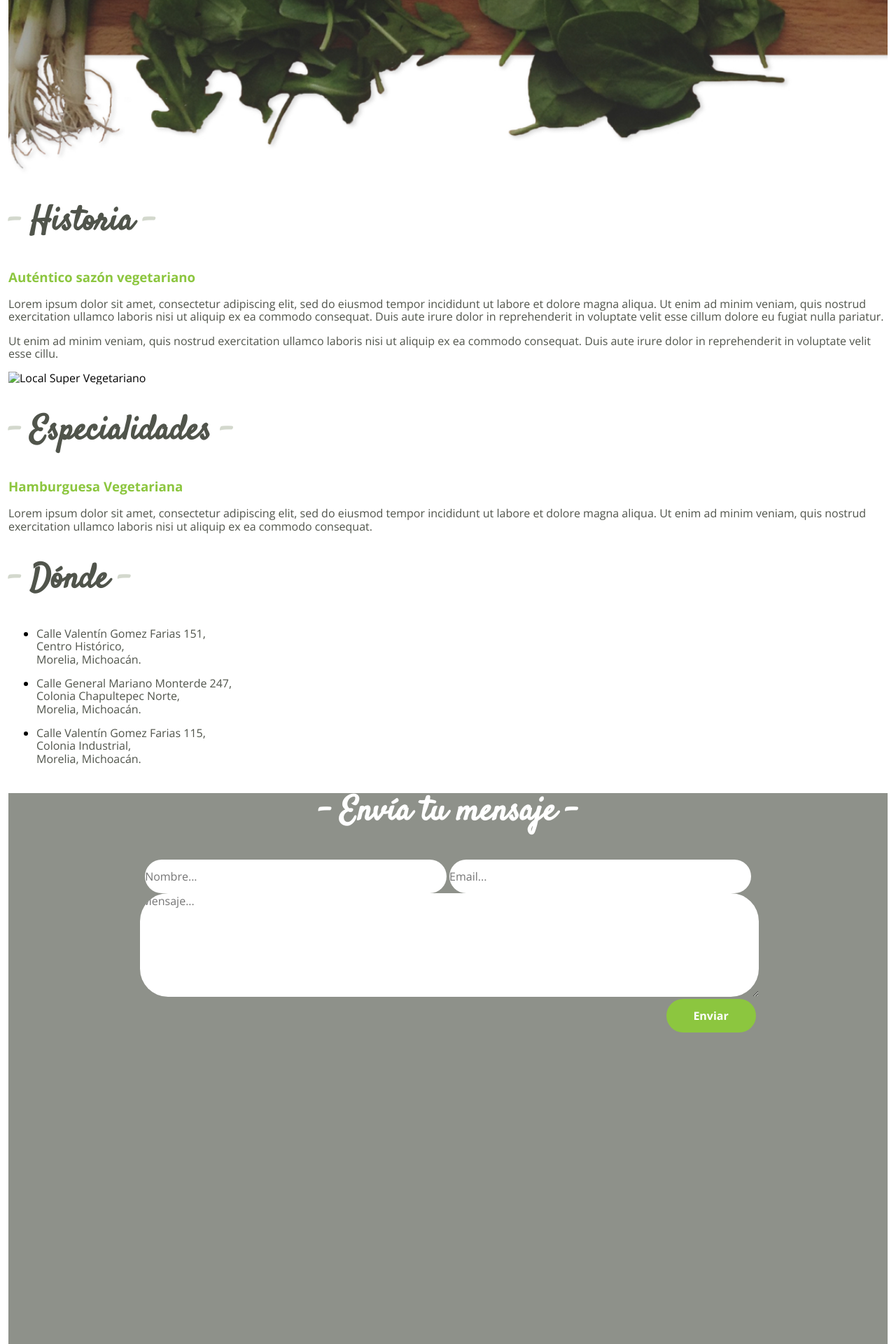
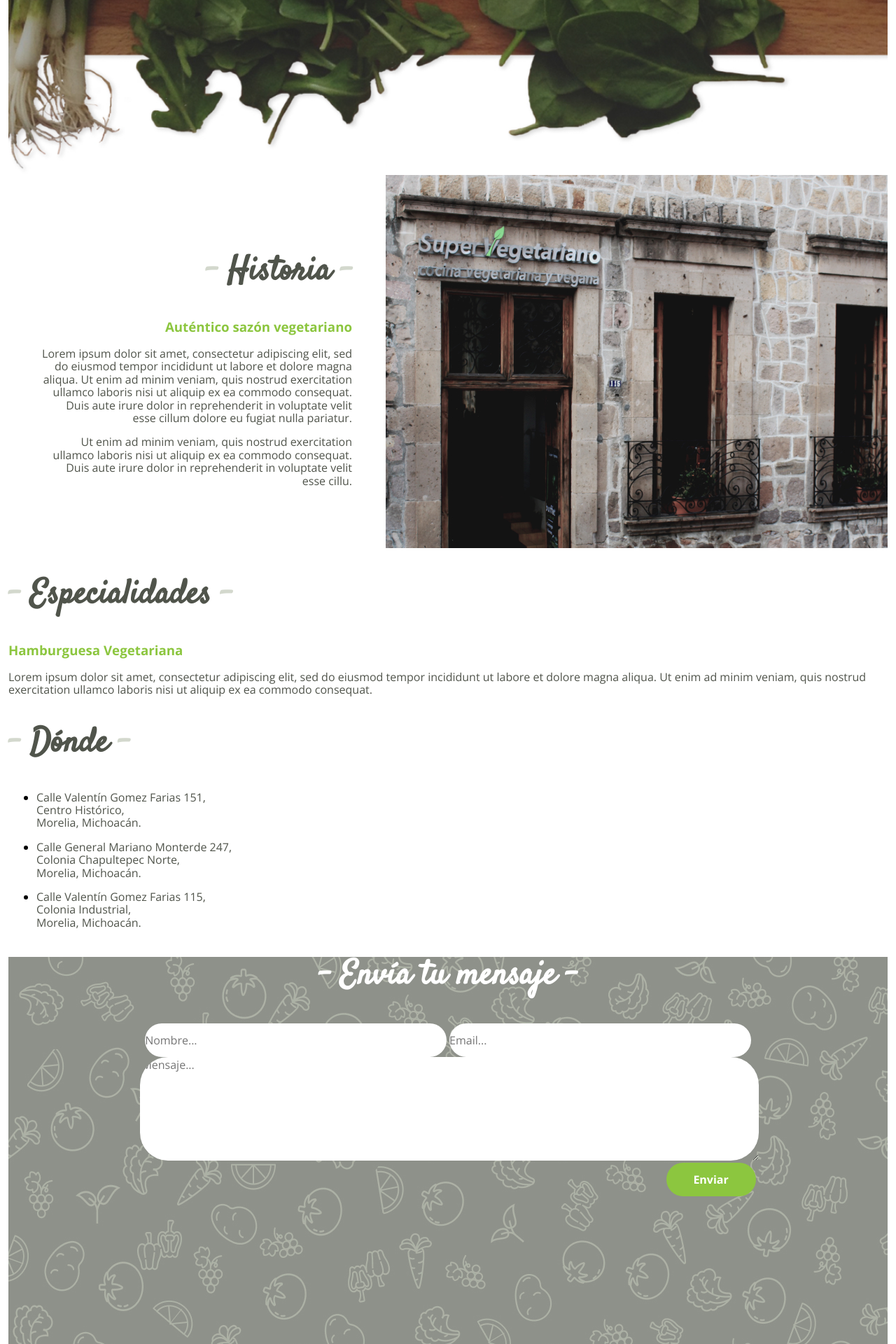
Before and after one commit to stefandevai/super-vegetariano, a Jekyll site: the page built from index.md, in a window 1280 px wide. Shown: the part 752-2672 px from the top of the page at 70% size. Built offline with Jekyll 4.4.1, drawn with Linux system fonts in a browser that asks for light colours; some of the changed text lies outside the part shown.

Commit message:
Work on other sections

```diff
--- a/_includes/footer.html
+++ b/_includes/footer.html
@@ -20,6 +20,6 @@
     </div>
   </div>
   <div class="footer-third-section">
-    <span>© 2019 Copyright <strong>Super Vegetariano</strong> | Página creada por <a href="https://stefandevai.github.io">Stefan Devai</a></span>
+    <span>© 2019 <em>Copyright</em> <strong>Super Vegetariano</strong> | Página creada por <a href="https://stefandevai.github.io">Stefan Devai</a></span>
   </div>
 </footer>
--- a/_includes/home/historia.html
+++ b/_includes/home/historia.html
@@ -1,10 +1,10 @@
 <section class="block-historia block-left">
-  <div class="block-decoration"></div>
   <div class="section-text">
+    <div class="block-decoration"></div>
     <h2><span class="dash">-</span> Historia <span class="dash">-</span></h2>
     <h3>Auténtico sazón vegetariano</h3>
     <p>Lorem ipsum dolor sit amet, consectetur adipiscing elit, sed do eiusmod tempor incididunt ut labore et dolore magna aliqua. Ut enim ad minim veniam, quis nostrud exercitation ullamco laboris nisi ut aliquip ex ea commodo consequat. Duis aute irure dolor in reprehenderit in voluptate velit esse cillum dolore eu fugiat nulla pariatur.</p>
     <p>Ut enim ad minim veniam, quis nostrud exercitation ullamco laboris nisi ut aliquip ex ea commodo consequat. Duis aute irure dolor in reprehenderit in voluptate velit esse cillu.</p>
   </div>
-  <img src="" alt="Local Super Vegetariano">
+  <img src="assets/images/restauran_centro.jpg" alt="Local Super Vegetariano">
 </section>
--- a/assets/sass/base/_root.sass
+++ b/assets/sass/base/_root.sass
@@ -8,5 +8,6 @@
 // Components
 @import '../shared/navbar'
 @import '../home/hero'
+@import '../home/historia'
 @import '../home/contact'
 @import '../shared/footer'
--- a/assets/sass/home/_contact.sass
+++ b/assets/sass/home/_contact.sass
@@ -1,5 +1,8 @@
 section.contact
   background-color: $primary
+  background: url("../images/fruit_bg.jpg")
+  background-attachment: fixed
+
   height: 100vh
   text-align: center
 
--- /dev/null
+++ b/assets/sass/home/_historia.sass
@@ -0,0 +1,8 @@
+section.block-historia
+  display: flex
+  align-items: center
+
+  .section-text
+    text-align: right
+    margin-right: 3rem
+    margin-left: 3rem
--- a/assets/sass/shared/_footer.sass
+++ b/assets/sass/shared/_footer.sass
@@ -3,6 +3,7 @@ footer
   color: $white
 
   .footer-first-section
+    font-size: $font-size-p
     background-color: $dark
     height: 6rem
 
@@ -31,7 +32,14 @@ footer
 
   .footer-third-section
     background-color: $black
+    color: $primary
     height: 2.5rem
     display: flex
     justify-content: center
     align-items: center
+
+    strong,a
+      color: $white
+
+    a:hover
+      color: $brand
```
Also changed, not shown: assets/images/fruit_bg.jpg (added), assets/images/fruit_bg.png (added), assets/images/hamburguesa.jpg (added), assets/images/restauran_centro.jpg (added).
